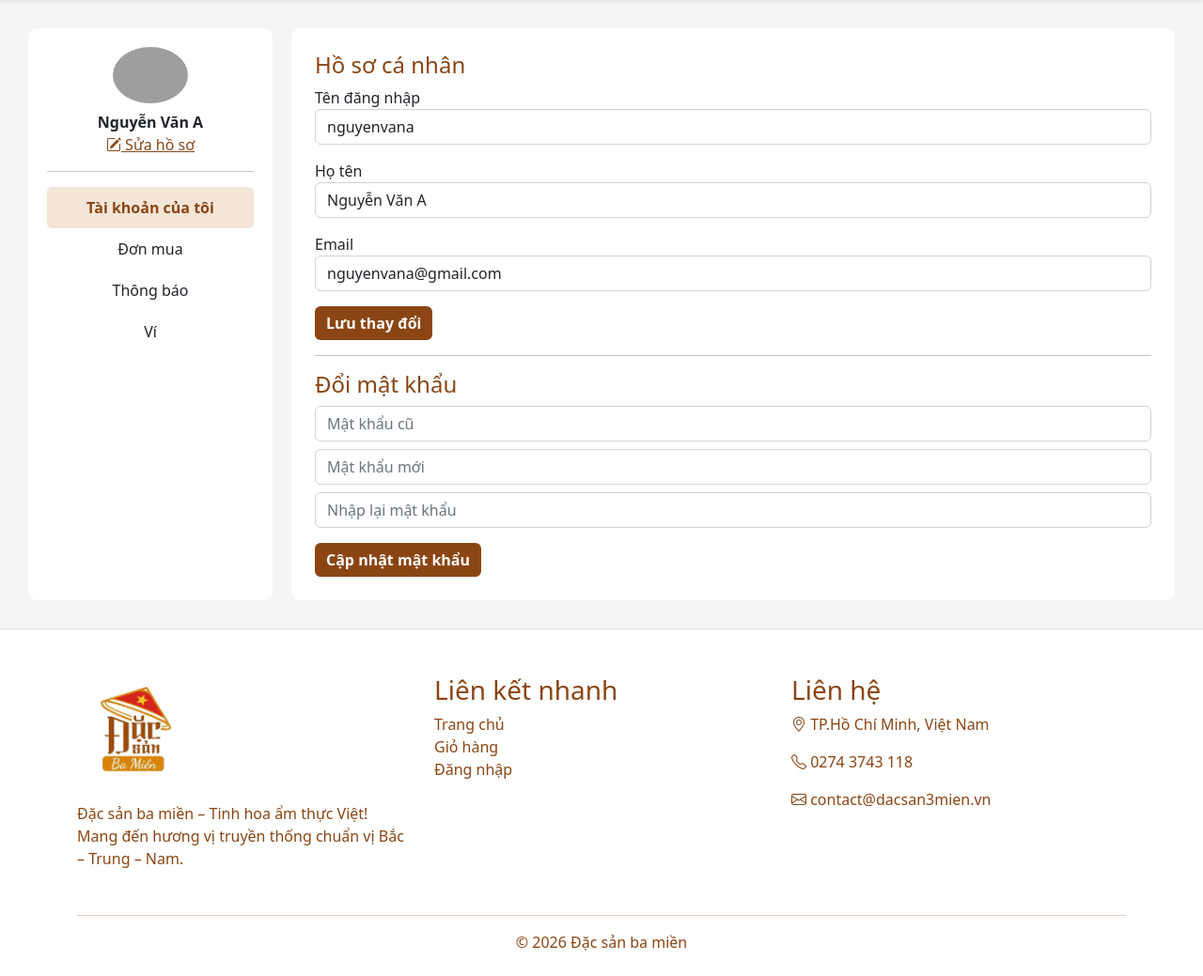
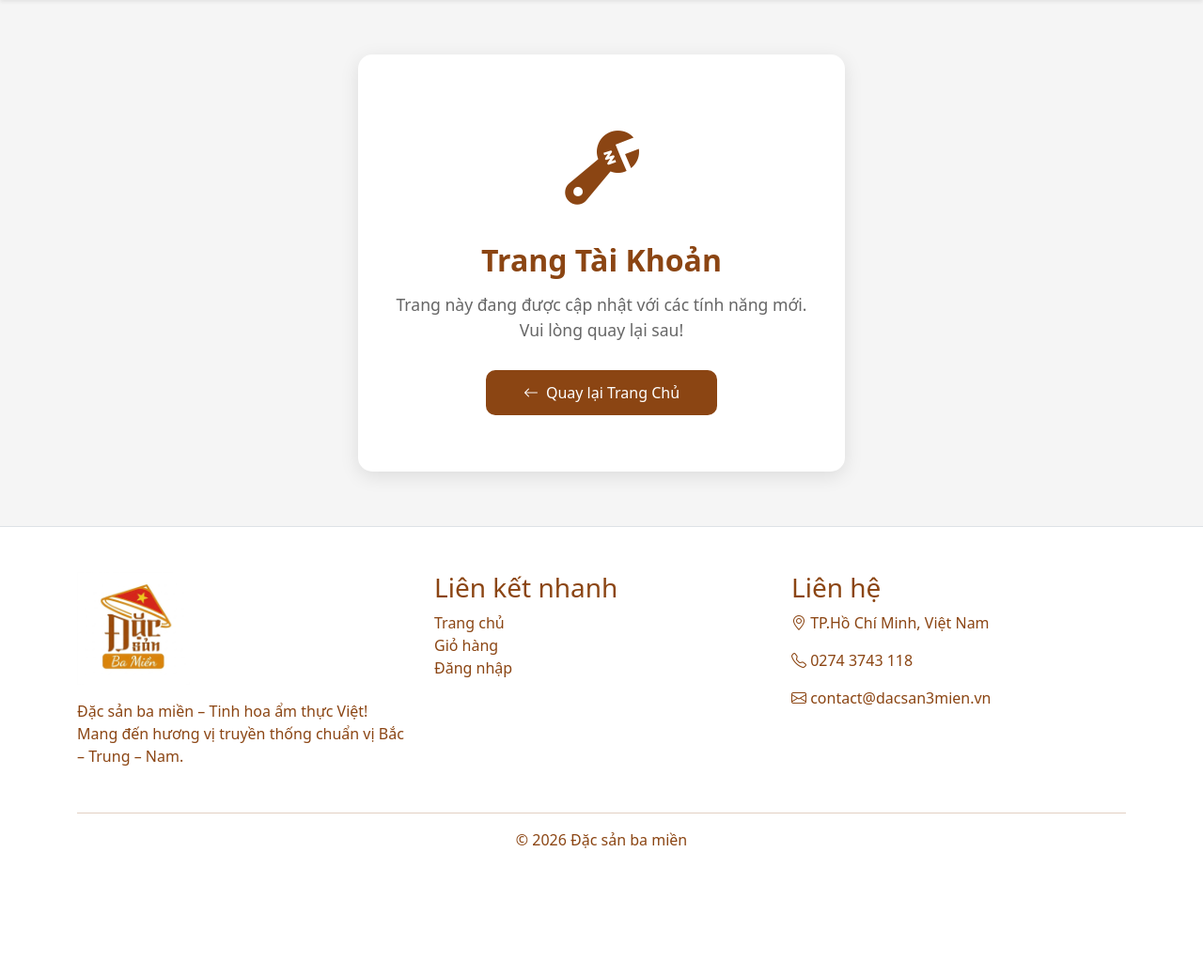
Before and after one commit to thesea58/WEB_PHP, a PHP site: page /app/views/client/Tai-khoan.php in a window 1280 px wide. Shown: the part 151-1190 px from the top of the page at 94% size. After the commit the page ends 1054 px from the top, so only its background shows below. Run offline with PHP 8.4, Linux system fonts and the light colour scheme; grey boxes are pictures that could not be loaded.

Commit message:
Cập nhật giao diện trang tài khoản: thêm thông báo "Đang cập nhật" và cải thiện bố cục

```diff
--- a/app/views/client/Tai-khoan.php
+++ b/app/views/client/Tai-khoan.php
@@ -9,6 +9,7 @@
   <link rel="stylesheet" href="app/views/client/css/bootstrap.css">
   <link rel="stylesheet" type="text/css" href="app/views/client/css/Trang-chu.css">
   <link rel="stylesheet" href="https://cdn.jsdelivr.net/npm/bootstrap-icons@1.11.3/font/bootstrap-icons.css">
+  <link rel="icon" href="app/views/client/img/icon.png" type="image/png">
 
   <script src="app/views/client/js/bootstrap.bundle.js"></script>
 
@@ -21,52 +22,56 @@
       color: #8B4513;
     }
 
-    .account-container {
+    .coming-soon-container {
+      min-height: 70vh;
       display: flex;
-      gap: 20px;
-      padding: 30px;
+      align-items: center;
+      justify-content: center;
+      padding: 40px 20px;
     }
 
-    .account-sidebar {
-      width: 260px;
-      background: #fff;
-      border-radius: 10px;
-      padding: 20px;
+    .coming-soon-card {
+      background: white;
+      border-radius: 15px;
+      padding: 60px 40px;
+      text-align: center;
+      max-width: 600px;
+      box-shadow: 0 5px 20px rgba(0,0,0,0.1);
     }
 
-    .account-content {
-      flex: 1;
-      background: #fff;
-      border-radius: 10px;
-      padding: 25px;
+    .coming-soon-icon {
+      font-size: 5rem;
+      color: #8B4513;
+      margin-bottom: 20px;
     }
 
-    .user-avatar img {
-      width: 80px;
-      border-radius: 50%;
+    .coming-soon-title {
+      font-size: 2rem;
+      color: #8B4513;
+      font-weight: bold;
+      margin-bottom: 15px;
     }
 
-    .menu-item {
-      padding: 10px;
-      border-radius: 5px;
-      cursor: pointer;
+    .coming-soon-text {
+      color: #666;
+      font-size: 1.1rem;
+      margin-bottom: 30px;
     }
 
-    .menu-item:hover,
-    .menu-item.active {
-      background: #f3e5d8;
-      color: #8B4513;
-      font-weight: bold;
+    .btn-back {
+      background: #8B4513;
+      color: white;
+      padding: 12px 40px;
+      border-radius: 10px;
+      text-decoration: none !important;
+      display: inline-block;
+      transition: 0.3s;
     }
 
-    .btn-brown {
-      background: #8B4513;
+    .btn-back:hover {
+      background: #6b3210;
       color: white;
-      border: none;
-    }
-
-    .btn-brown:hover {
-      background: #6b3210;
+      text-decoration: none;
     }
   </style>
 </head>
@@ -141,63 +146,25 @@
       </div>
     </nav>
 
-  <!-- ACCOUNT -->
-  <div class="account-container">
-
-    <!-- SIDEBAR -->
-    <div class="account-sidebar text-center">
-      <div class="user-avatar">
-        <img src="app/views/client/img/avt.jpg">
+    <!-- Coming Soon -->
+    <div class="coming-soon-container">
+      <div class="coming-soon-card">
+        <div class="coming-soon-icon">
+          <i class="bi bi-wrench-adjustable"></i>
+        </div>
+        <h1 class="coming-soon-title">Trang Tài Khoản</h1>
+        <p class="coming-soon-text">
+          Trang này đang được cập nhật với các tính năng mới.<br>
+          Vui lòng quay lại sau!
+        </p>
+        <a href="index.php?controller=TrangChu&action=index" class="btn-back">
+          <i class="bi bi-arrow-left me-2"></i>Quay lại Trang Chủ
+        </a>
       </div>
-      <div class="fw-bold mt-2">Nguyễn Văn A</div>
-      <a href="#" class="text-brown"><i class="bi bi-pencil-square"></i> Sửa hồ sơ</a>
-
-      <hr>
-
-      <div class="menu-item active">Tài khoản của tôi</div>
-      <div class="menu-item">Đơn mua</div>
-      <div class="menu-item">Thông báo</div>
-      <div class="menu-item">Ví</div>
     </div>
 
-    <!-- CONTENT -->
-    <div class="account-content">
-
-      <h4 class="text-brown">Hồ sơ cá nhân</h4>
-
-      <div class="mb-3">
-        <label>Tên đăng nhập</label>
-        <input class="form-control" value="nguyenvana">
-      </div>
-
-      <div class="mb-3">
-        <label>Họ tên</label>
-        <input class="form-control" value="Nguyễn Văn A">
-      </div>
-
-      <div class="mb-3">
-        <label>Email</label>
-        <input class="form-control" value="nguyenvana@gmail.com">
-      </div>
-
-      <button class="btn btn-brown">Lưu thay đổi</button>
-
-      <hr>
-
-      <h4 class="text-brown mt-3">Đổi mật khẩu</h4>
-
-      <input class="form-control mb-2" type="password" placeholder="Mật khẩu cũ">
-      <input class="form-control mb-2" type="password" placeholder="Mật khẩu mới">
-      <input class="form-control mb-2" type="password" placeholder="Nhập lại mật khẩu">
-
-      <button class="btn btn-brown mt-2">Cập nhật mật khẩu</button>
-
-    </div>
-
-  </div>
-
-  <!-- FOOTER (giữ style giống trang chủ) -->
-  <footer id="footer" class="pt-5 pb-2 border-top bg-white">
+    <!-- FOOTER -->
+    <footer id="footer" class="pt-5 pb-2 border-top bg-white">
       <div class="container">
         <div class="row">
           <div class="col-md-4 mb-3 text-brown">
@@ -205,7 +172,7 @@
             <p class="mt-3">
               Đặc sản ba miền – Tinh hoa ẩm thực Việt!<br>
               Mang đến hương vị truyền thống chuẩn vị Bắc – Trung – Nam.
-</p>
+            </p>
           </div>
 
           <div class="col-md-4 mb-3">
@@ -229,7 +196,7 @@
       </div>
     </footer>
 
-</div>
+  </div>
 
 </body>
 </html>
```
Also changed, not shown: app/views/client/Trang-chu-2.php (deleted, +0 -197 lines).
